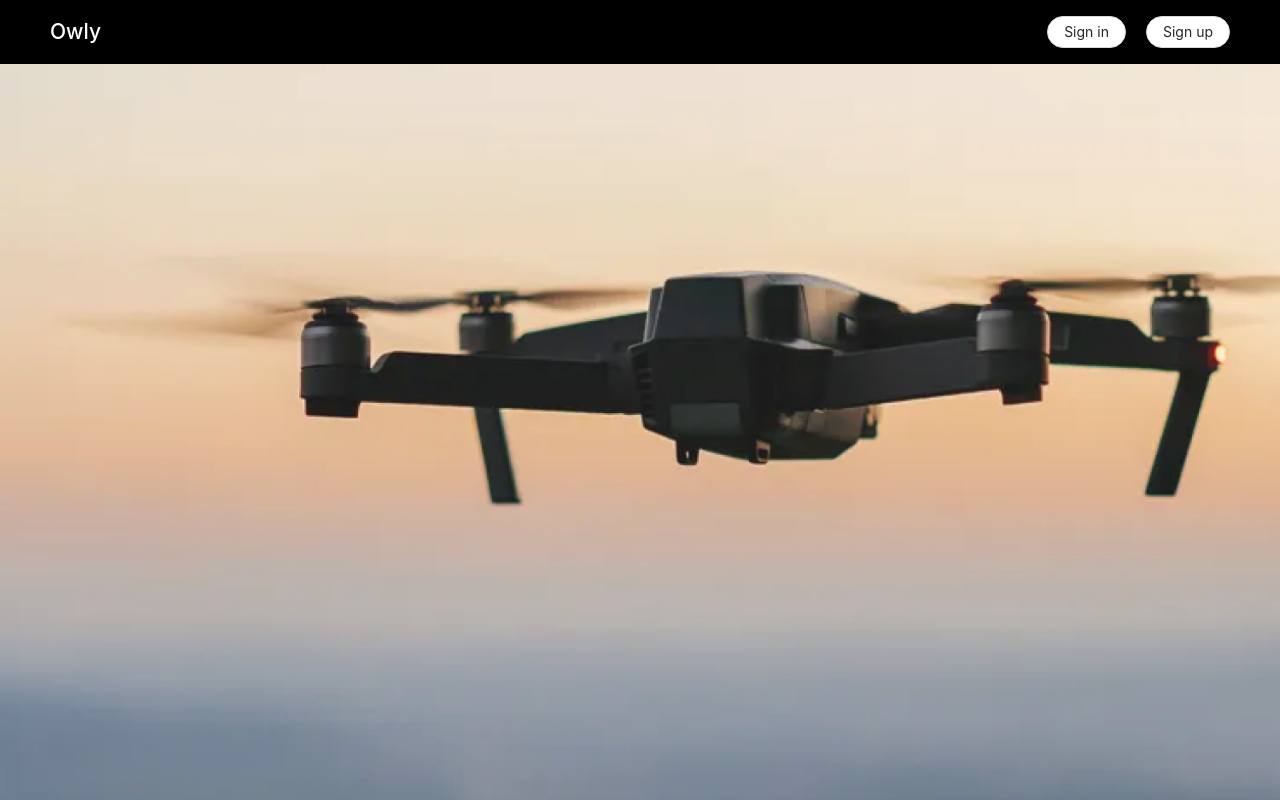
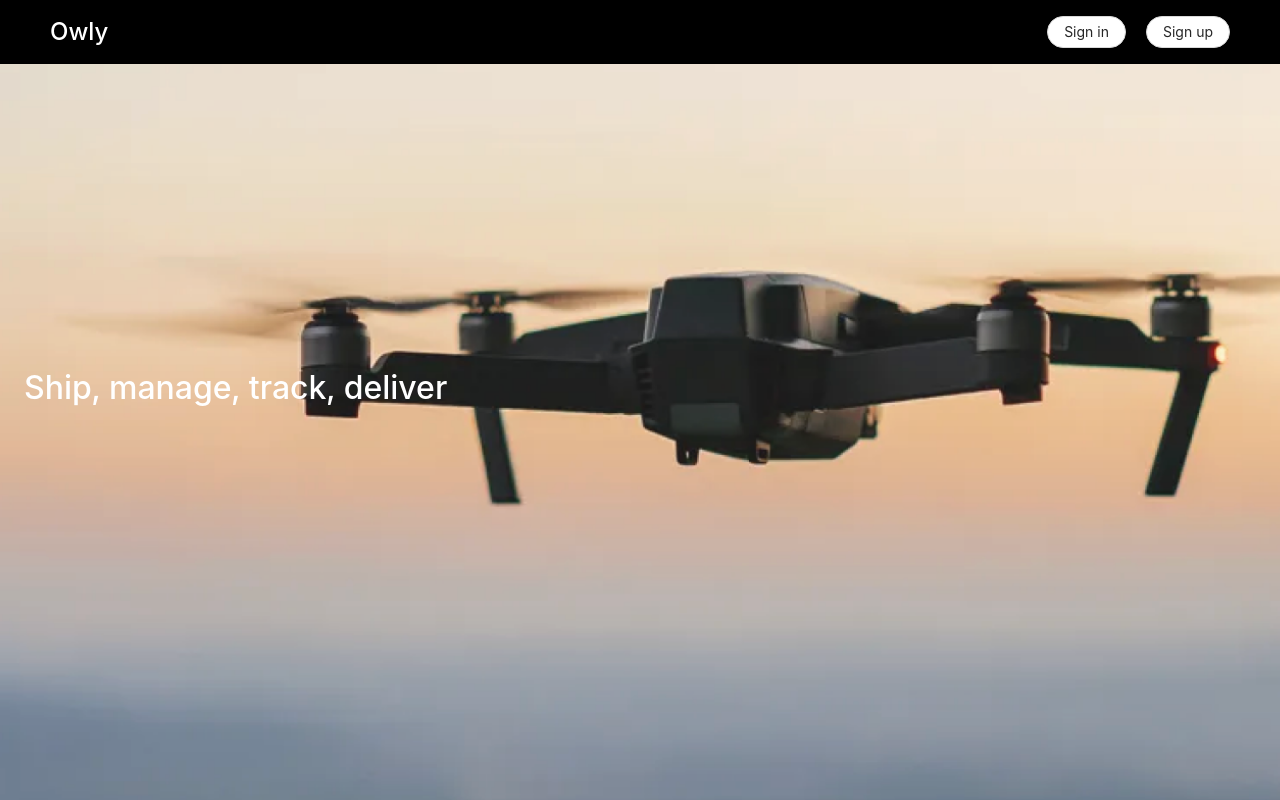
Before and after one commit to Stephen-X123/deliveryProject, a React (Create React App) app in the folder DeliveryProject-Frontend/frontend-react-app/: page / in a window 1280 px wide. Shown: the top 800 px of the page. Built offline with nearby package versions, Linux system fonts and the light colour scheme.

Commit message:
Added ship manage track deliver, use line-height as temporary solution. Will have to study how to center a thing vertically properly later

```diff
--- a/DeliveryProject-Frontend/frontend-react-app/src/App.js
+++ b/DeliveryProject-Frontend/frontend-react-app/src/App.js
@@ -14,7 +14,7 @@ function App() {
         <Header style={{ backgroundColor: "black" }}>
           <Row justify="space-between">
             <Col>
-              <h2 style={{ color: "white" }}>
+              <h2 className="company-name">
                 Owly
               </h2>
             </Col>
@@ -33,6 +33,12 @@ function App() {
               height: 1000,
             }}
           >
+
+            <Row justify="left">
+              <Col>
+                <h2 className="title-text">Ship, manage, track, deliver</h2>
+              </Col>
+            </Row>
           </Content>
         </Layout>
       </Layout>
--- a/DeliveryProject-Frontend/frontend-react-app/src/index.css
+++ b/DeliveryProject-Frontend/frontend-react-app/src/index.css
@@ -5,3 +5,14 @@
   background-size: cover;
   background-repeat: no-repeat;
 }
+
+.title-text {
+  font-size: xx-large;
+  color: white;
+  line-height: 600px;
+}
+
+.company-name {
+  font-size: x-large;
+  color: white;
+}
```
